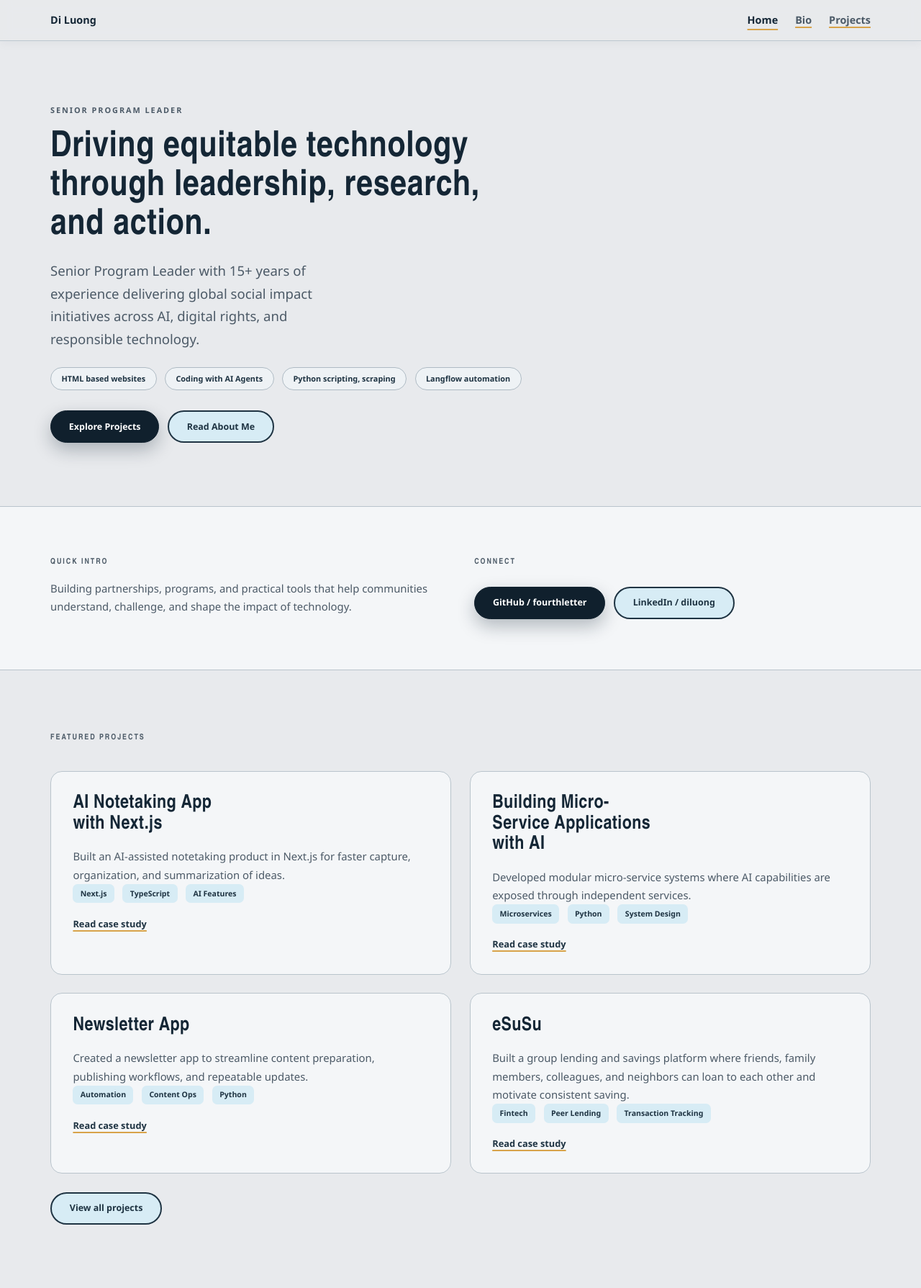
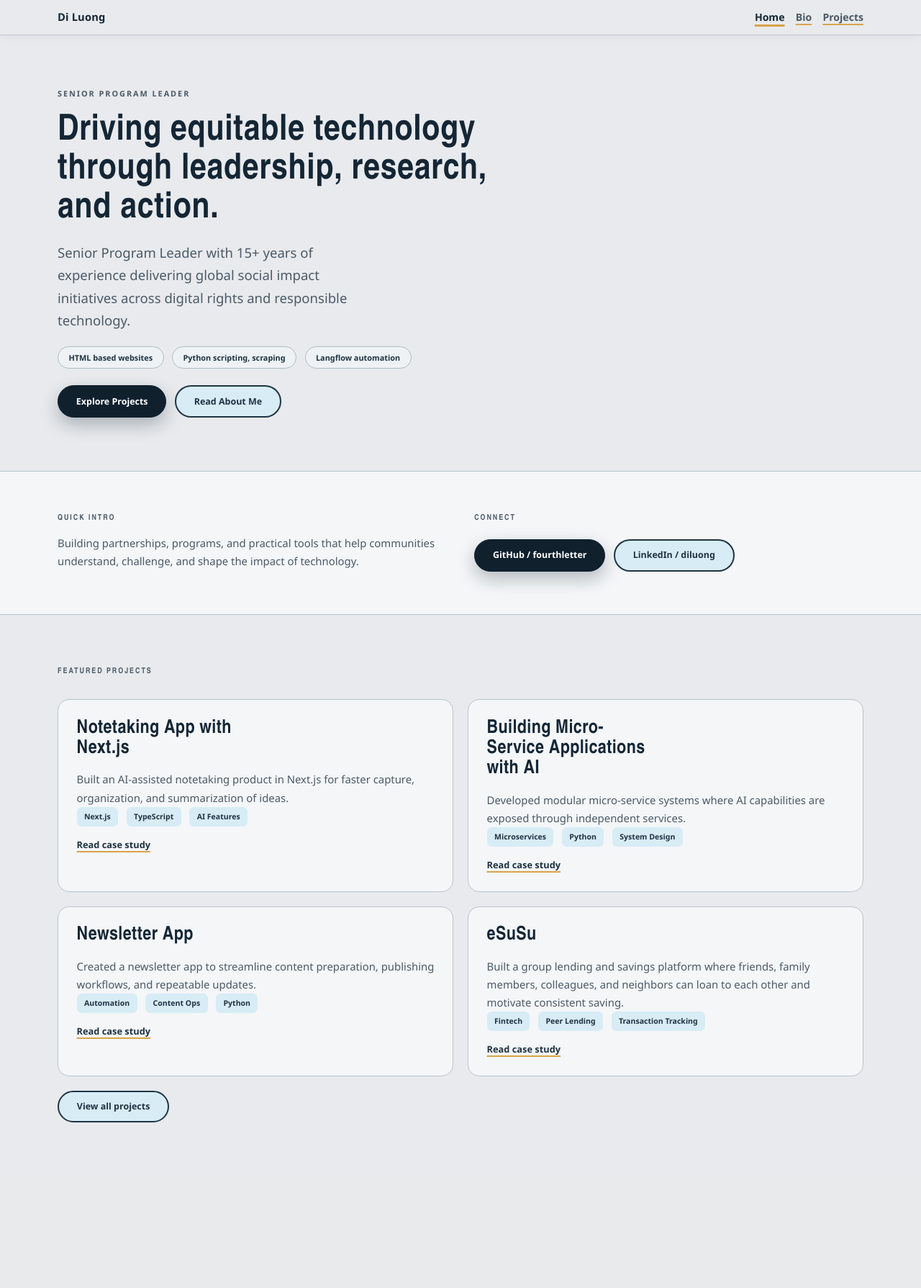
Before and after one commit to fourthletter/my-portfolio, a Flask app: page / in a window 1280 px wide. Shown: the whole page at 72% size. After the commit the page ends 1559 px from the top, so only its background shows below. Run offline with Flask 3, Linux system fonts and the light colour scheme.

Commit message:
Apply final content and typography refinements across homepage and bio.
Update profile copy, tighten header and hero spacing, and render the bio text as a single paragraph for a cleaner reading flow.

Co-authored-by: Cursor <cursoragent@cursor.com>

```diff
--- a/portfolio_data.py
+++ b/portfolio_data.py
@@ -22,7 +22,7 @@ class Project:
 PROJECTS: list[Project] = [
     Project(
         slug="ai-notetaking-app-nextjs",
-        title="AI Notetaking App with Next.js",
+        title="Notetaking App with Next.js",
         description="Built an AI-assisted notetaking product in Next.js for faster capture, organization, and summarization of ideas.",
         stack=["Next.js", "TypeScript", "AI Features"],
         challenge="Users struggled to turn scattered notes into searchable, useful insights.",
@@ -123,16 +123,15 @@ CAPABILITIES = [
 
 SKILLS = [
     "HTML based websites",
-    "Coding with AI Agents",
     "Python scripting, scraping",
     "Langflow automation",
 ]
 
 BIO_PARAGRAPHS = [
     "I am a Senior Program Leader with over 15 years of experience in global social impact projects, specializing in AI, digital rights, and program management.",
-    "I have led research and partnerships at organizations like the Algorithmic Justice League and the Open Technology Fund, advocating for equitable digital solutions.",
-    "I have worked on projects to assess AI's impact on society and develop tools that empower communities to understand and challenge technological harms.",
-    "Through my work, I have seen how data and AI can either empower or harm communities. My mission is to drive change through informed, inclusive, and actionable insights.",
+    "I've led research and partnerships at organizations like the Algorithmic Justice League and the Open Technology Fund, advocating for equitable digital solutions.",
+    "I've worked on projects to assess AI's impact on society and develop tools that empower communities to understand and challenge technological harms.",
+    "Through my work, I've seen how data and AI can either empower or harm communities. My mission is to drive change through informed, inclusive, and actionable insights.",
 ]
 
 
--- a/static/css/styles.css
+++ b/static/css/styles.css
@@ -52,7 +52,7 @@ a:hover {
 }
 
 .container {
-  width: min(1140px, 100% - 3.25rem);
+  width: min(1120px, 100% - 3rem);
   margin-inline: auto;
 }
 
@@ -70,20 +70,21 @@ a:hover {
   display: flex;
   align-items: center;
   justify-content: space-between;
-  padding: 1.1rem 0;
+  padding: 0.82rem 0;
 }
 
 .brand {
-  font-size: 0.9rem;
+  font-size: 0.92rem;
   font-weight: 700;
   text-decoration: none;
+  letter-spacing: 0.01em;
 }
 
 .nav-links {
   display: flex;
   align-items: center;
-  gap: 1.5rem;
-  font-size: 0.9rem;
+  gap: 0.95rem;
+  font-size: 0.88rem;
   color: var(--muted);
 }
 
@@ -96,8 +97,8 @@ a:hover {
   color: var(--foreground);
   text-decoration: underline;
   text-decoration-color: var(--accent-warm);
-  text-underline-offset: 0.45rem;
-  text-decoration-thickness: 2px;
+  text-underline-offset: 0.34rem;
+  text-decoration-thickness: 2.5px;
   font-weight: 700;
 }
 
@@ -107,11 +108,11 @@ a:hover {
 
 .hero,
 .section {
-  padding: 5.5rem 0;
+  padding: 4.6rem 0;
 }
 
 .hero {
-  min-height: 74vh;
+  min-height: 70vh;
   display: flex;
   flex-direction: column;
   justify-content: center;
@@ -151,7 +152,7 @@ h3 {
 
 .lead,
 .body {
-  margin-top: 1.15rem;
+  margin-top: 1rem;
   color: var(--muted);
   line-height: 1.7;
   max-width: 70ch;
@@ -175,7 +176,7 @@ h3 {
 }
 
 .pill-wrap {
-  margin-top: 1.5rem;
+  margin-top: 1.25rem;
 }
 
 .pill {
@@ -196,7 +197,7 @@ h3 {
 }
 
 .button-row {
-  margin-top: 1.8rem;
+  margin-top: 1.45rem;
 }
 
 .btn {
@@ -247,22 +248,22 @@ h3 {
 .split {
   display: grid;
   gap: 2.4rem;
-  padding: 4.4rem 0;
+  padding: 3.7rem 0;
   grid-template-columns: repeat(2, minmax(0, 1fr));
 }
 
 .card-grid {
   display: grid;
-  gap: 1.6rem;
+  gap: 1.25rem;
   grid-template-columns: repeat(2, minmax(0, 1fr));
-  margin-top: 2.5rem;
+  margin-top: 2rem;
 }
 
 .card {
   border-radius: 1rem;
   border: 1px solid var(--border);
   background: var(--surface);
-  padding: 1.9rem;
+  padding: 1.6rem;
   transition: transform 160ms ease, box-shadow 160ms ease, border-color 160ms ease;
 }
 
@@ -296,18 +297,18 @@ h3 {
 
 .inline-link {
   display: inline-block;
-  margin-top: 1.2rem;
+  margin-top: 1rem;
   font-size: 0.8rem;
   color: var(--accent-dark);
 }
 
 .spacer-top {
-  margin-top: 1.6rem;
+  margin-top: 1.25rem;
 }
 
 .about-grid {
   display: grid;
-  gap: 2.6rem;
+  gap: 2.1rem;
   align-items: start;
   grid-template-columns: 340px minmax(0, 1fr);
 }
@@ -332,8 +333,8 @@ h3 {
 
 .copy-stack {
   display: grid;
-  gap: 1.2rem;
-  margin-top: 1.2rem;
+  gap: 1rem;
+  margin-top: 1rem;
 }
 
 .narrow {
@@ -374,8 +375,8 @@ h3 {
 .triple {
   display: grid;
   grid-template-columns: repeat(3, minmax(0, 1fr));
-  gap: 1.7rem;
-  padding: 4.2rem 0;
+  gap: 1.35rem;
+  padding: 3.5rem 0;
 }
 
 @keyframes fadeInUp {
@@ -395,7 +396,7 @@ h3 {
 
 @media (max-width: 900px) {
   .container {
-    width: min(1140px, 100% - 2rem);
+    width: min(1120px, 100% - 1.6rem);
   }
 
   .split,
@@ -414,7 +415,7 @@ h3 {
 
   .hero,
   .section {
-    padding: 4.2rem 0;
+    padding: 3.5rem 0;
   }
 
   .hero {
--- a/templates/about.html
+++ b/templates/about.html
@@ -10,9 +10,7 @@
           <p class="eyebrow">Bio</p>
           <h1 class="about-headline">I am a researcher, writer, and technologist connecting the dots between social justice and technology.</h1>
           <div class="copy-stack">
-            {% for paragraph in bio_paragraphs %}
-              <p class="body">{{ paragraph }}</p>
-            {% endfor %}
+            <p class="body">{{ bio_paragraphs | join(' ') }}</p>
           </div>
         </div>
       </div>
--- a/templates/index.html
+++ b/templates/index.html
@@ -5,7 +5,7 @@
       <p class="eyebrow">Senior Program Leader</p>
       <h1>Driving equitable technology through leadership, research, and action.</h1>
       <p class="lead">
-        Senior Program Leader with 15+ years of experience delivering global social impact initiatives across AI, digital rights, and responsible technology.
+        Senior Program Leader with 15+ years of experience delivering global social impact initiatives across digital rights and responsible technology.
       </p>
       <div class="pill-wrap">
         {% for skill in skills %}
```
